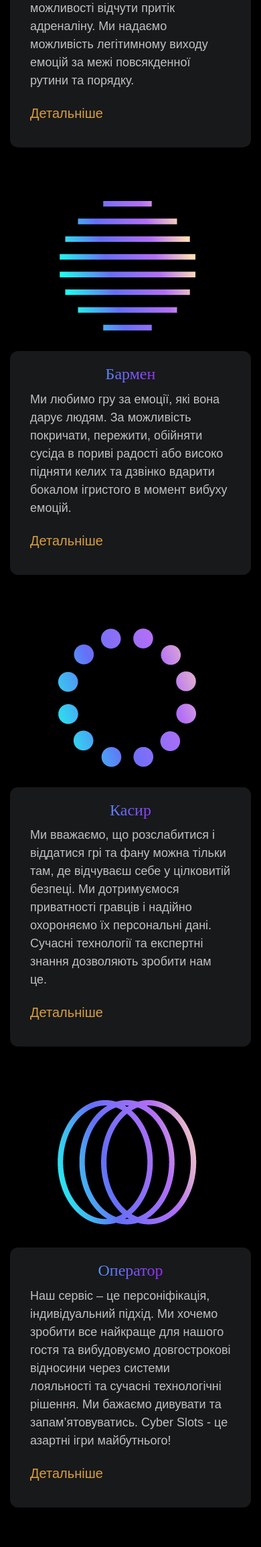
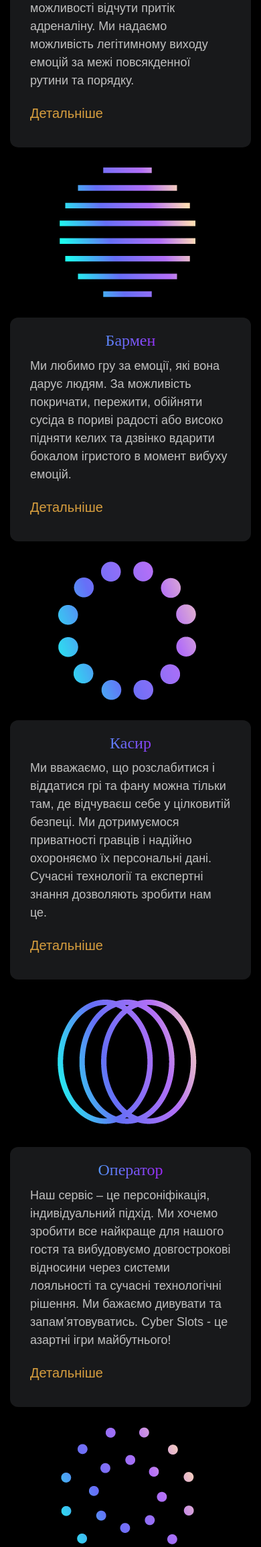
Before and after one commit to pudka/casino, a Flask app: page /vacancy in a window 390 px wide. Shown: the part 1053-3362 px from the top of the page at 67% size. Run offline with Flask 2, Linux system fonts and the light colour scheme; some libraries are stand-ins or nearby versions; some web fonts are replaced.

Commit message:
Fixed vacanyc block padding.

```diff
--- a/casino_app/static/vacancy.css
+++ b/casino_app/static/vacancy.css
@@ -110,7 +110,7 @@
         background-color: #18191B;
         border-radius: 12px;
         padding: 20px 30px;
-        margin: 0px 10px 70px 10px;
+        margin: 0px 10px 20px 10px;
     }
 
     .block_font_image{
```
